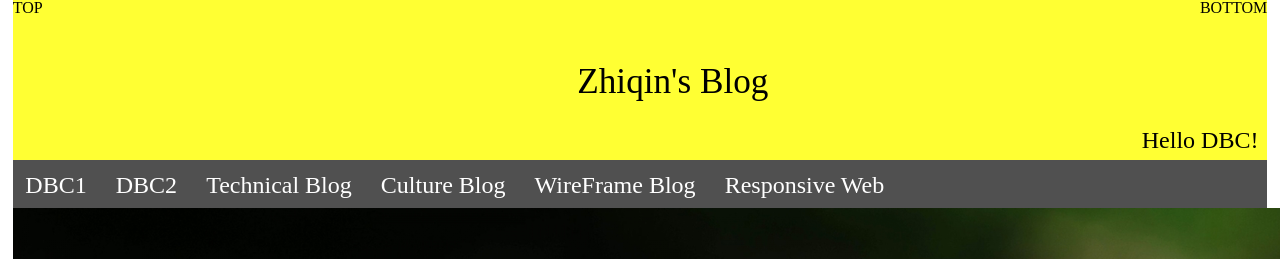
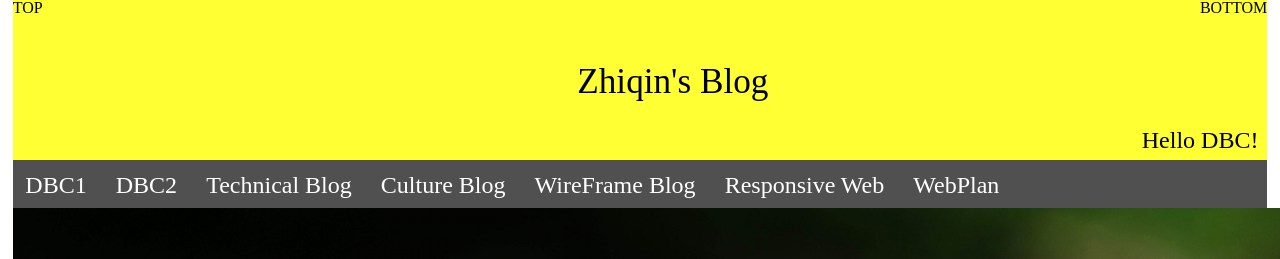
Before and after one commit to parasol21/parasol21.github.io, a plain HTML site: page index.html in a window 1280 px wide. Shown: the top 259 px of the page. Drawn offline with Linux system fonts and the light colour scheme.

Commit message:
Add Page

```diff
--- a/index.html
+++ b/index.html
@@ -22,6 +22,7 @@
 		<a href = "blog-posts/week1_culture.html"><strong>Culture Blog</strong></a>
 		<a href = "unit1_projects/wireframe_sites.html"><strong>WireFrame Blog</strong></a>
 		<a href = "unit1_projects/class1/practice/index.html"><strong>Responsive Web</strong></a>
+		<a href = "unit1_projects/my_wireframe.html"><strong>WebPlan</strong></a>
 	</nav>
 	<div ID = "Img">
 		<img src = "unit1_projects/images/chickens.png" />
```
